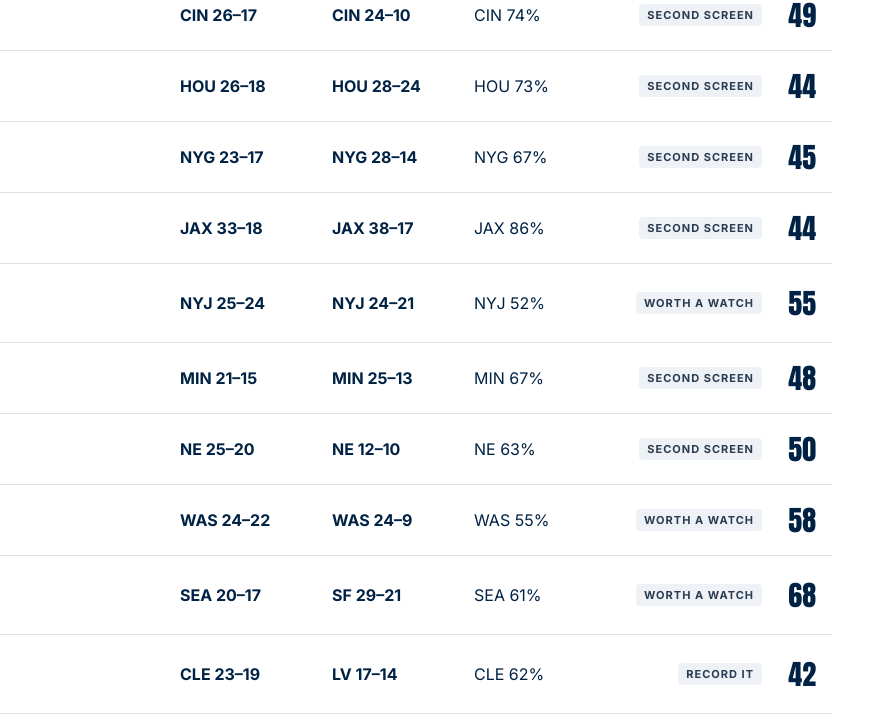
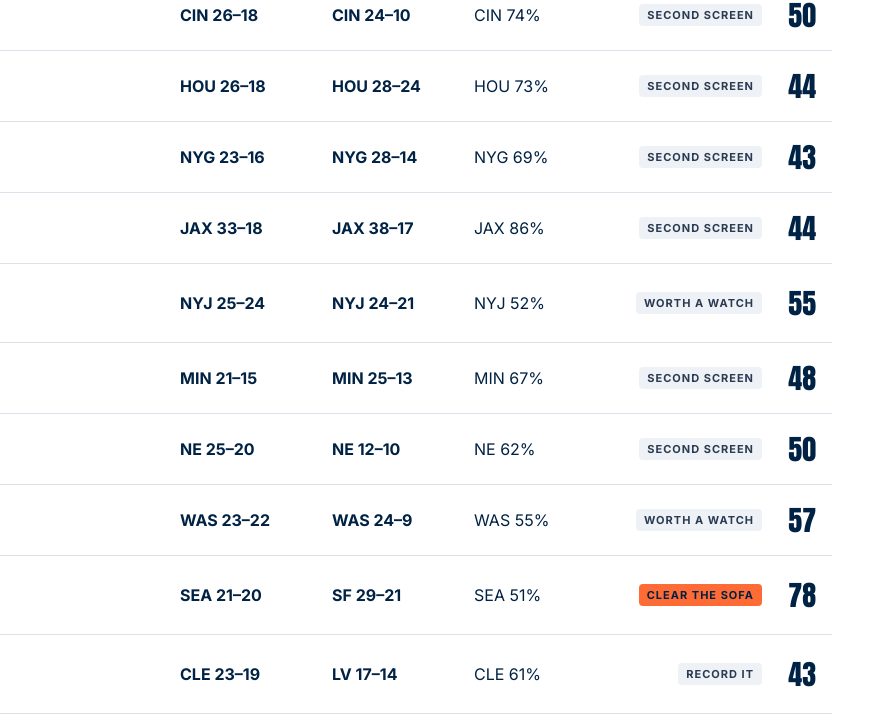
Before and after one commit to kissmysponge/Kissmysponge.github.io, a plain HTML site: page index.html in a window 1280 px wide. Shown: the part 954-1679 px from the top of the page, 384-1280 px from the left. Drawn offline with Linux system fonts and the light colour scheme.

Commit message:
Site update 2026-11-27 23:57

```diff
--- a/index.html
+++ b/index.html
@@ -73,16 +73,16 @@ footer nav{display:flex;gap:20px}
 <div class="g"><div><b>THU 9:30PM</b><small>SKY SPORTS NFL</small></div><div class="mu"><img src="https://a.espncdn.com/i/teamlogos/nfl/500/phi.png" alt="" width="26" height="26">PHI <i>@</i> DAL<img src="https://a.espncdn.com/i/teamlogos/nfl/500/dal.png" alt="" width="26" height="26"></div><div class="b"><em class="ml">MODEL</em>DAL 29–22</div><div class="b"><em class="ml">ME</em>DAL 20–17</div><div><em class="ml">WIN %</em>DAL 71%</div><div class="w"><span class="band">SECOND SCREEN</span><span class="sc">48</span></div></div>
 <div class="g"><div><b>FRI 1:20AM</b><small>SKY SPORTS NFL</small></div><div class="mu"><img src="https://a.espncdn.com/i/teamlogos/nfl/500/kc.png" alt="" width="26" height="26">KC <i>@</i> BUF<img src="https://a.espncdn.com/i/teamlogos/nfl/500/buf.png" alt="" width="26" height="26"></div><div class="b"><em class="ml">MODEL</em>BUF 20–18</div><div class="b"><em class="ml">ME</em>BUF 35–34</div><div><em class="ml">WIN %</em>BUF 56%</div><div class="w"><span class="band">SET AN ALARM</span><span class="sc">65</span></div></div>
 <div class="g"><div><b>FRI 8PM</b><small>PRIME</small></div><div class="mu"><img src="https://a.espncdn.com/i/teamlogos/nfl/500/den.png" alt="" width="26" height="26">DEN <i>@</i> PIT<img src="https://a.espncdn.com/i/teamlogos/nfl/500/pit.png" alt="" width="26" height="26"></div><div class="b"><em class="ml">MODEL</em>DEN 21–16</div><div class="b"><em class="ml">ME</em>DEN 17–14</div><div><em class="ml">WIN %</em>DEN 65%</div><div class="w"><span class="band">WORTH A WATCH</span><span class="sc">60</span></div></div>
-<div class="g"><div><b>SUN 6PM</b><small>5ACTION</small></div><div class="mu"><img src="https://a.espncdn.com/i/teamlogos/nfl/500/no.png" alt="" width="26" height="26">NO <i>@</i> CIN<img src="https://a.espncdn.com/i/teamlogos/nfl/500/cin.png" alt="" width="26" height="26"></div><div class="b"><em class="ml">MODEL</em>CIN 26–17</div><div class="b"><em class="ml">ME</em>CIN 24–10</div><div><em class="ml">WIN %</em>CIN 74%</div><div class="w"><span class="band">SECOND SCREEN</span><span class="sc">49</span></div></div>
+<div class="g"><div><b>SUN 6PM</b><small>5ACTION</small></div><div class="mu"><img src="https://a.espncdn.com/i/teamlogos/nfl/500/no.png" alt="" width="26" height="26">NO <i>@</i> CIN<img src="https://a.espncdn.com/i/teamlogos/nfl/500/cin.png" alt="" width="26" height="26"></div><div class="b"><em class="ml">MODEL</em>CIN 26–18</div><div class="b"><em class="ml">ME</em>CIN 24–10</div><div><em class="ml">WIN %</em>CIN 74%</div><div class="w"><span class="band">SECOND SCREEN</span><span class="sc">50</span></div></div>
 <div class="g"><div><b>SUN 6PM</b><small>DAZN</small></div><div class="mu"><img src="https://a.espncdn.com/i/teamlogos/nfl/500/bal.png" alt="" width="26" height="26">BAL <i>@</i> HOU<img src="https://a.espncdn.com/i/teamlogos/nfl/500/hou.png" alt="" width="26" height="26"></div><div class="b"><em class="ml">MODEL</em>HOU 26–18</div><div class="b"><em class="ml">ME</em>HOU 28–24</div><div><em class="ml">WIN %</em>HOU 73%</div><div class="w"><span class="band">SECOND SCREEN</span><span class="sc">44</span></div></div>
-<div class="g"><div><b>SUN 6PM</b><small>SKY SPORTS+</small></div><div class="mu"><img src="https://a.espncdn.com/i/teamlogos/nfl/500/nyg.png" alt="" width="26" height="26">NYG <i>@</i> IND<img src="https://a.espncdn.com/i/teamlogos/nfl/500/ind.png" alt="" width="26" height="26"></div><div class="b"><em class="ml">MODEL</em>NYG 23–17</div><div class="b"><em class="ml">ME</em>NYG 28–14</div><div><em class="ml">WIN %</em>NYG 67%</div><div class="w"><span class="band">SECOND SCREEN</span><span class="sc">45</span></div></div>
+<div class="g"><div><b>SUN 6PM</b><small>SKY SPORTS+</small></div><div class="mu"><img src="https://a.espncdn.com/i/teamlogos/nfl/500/nyg.png" alt="" width="26" height="26">NYG <i>@</i> IND<img src="https://a.espncdn.com/i/teamlogos/nfl/500/ind.png" alt="" width="26" height="26"></div><div class="b"><em class="ml">MODEL</em>NYG 23–16</div><div class="b"><em class="ml">ME</em>NYG 28–14</div><div><em class="ml">WIN %</em>NYG 69%</div><div class="w"><span class="band">SECOND SCREEN</span><span class="sc">43</span></div></div>
 <div class="g"><div><b>SUN 6PM</b><small>DAZN</small></div><div class="mu"><img src="https://a.espncdn.com/i/teamlogos/nfl/500/ten.png" alt="" width="26" height="26">TEN <i>@</i> JAX<img src="https://a.espncdn.com/i/teamlogos/nfl/500/jax.png" alt="" width="26" height="26"></div><div class="b"><em class="ml">MODEL</em>JAX 33–18</div><div class="b"><em class="ml">ME</em>JAX 38–17</div><div><em class="ml">WIN %</em>JAX 86%</div><div class="w"><span class="band">SECOND SCREEN</span><span class="sc">44</span></div></div>
 <div class="g"><div><b>SUN 6PM</b><small>DAZN · TALKSPORT RADIO</small></div><div class="mu"><img src="https://a.espncdn.com/i/teamlogos/nfl/500/nyj.png" alt="" width="26" height="26">NYJ <i>@</i> MIA<img src="https://a.espncdn.com/i/teamlogos/nfl/500/mia.png" alt="" width="26" height="26"></div><div class="b"><em class="ml">MODEL</em>NYJ 25–24</div><div class="b"><em class="ml">ME</em>NYJ 24–21</div><div><em class="ml">WIN %</em>NYJ 52%</div><div class="w"><span class="band">WORTH A WATCH</span><span class="sc">55</span></div></div>
 <div class="g"><div><b>SUN 6PM</b><small>SKY SPORTS NFL</small></div><div class="mu"><img src="https://a.espncdn.com/i/teamlogos/nfl/500/atl.png" alt="" width="26" height="26">ATL <i>@</i> MIN<img src="https://a.espncdn.com/i/teamlogos/nfl/500/min.png" alt="" width="26" height="26"></div><div class="b"><em class="ml">MODEL</em>MIN 21–15</div><div class="b"><em class="ml">ME</em>MIN 25–13</div><div><em class="ml">WIN %</em>MIN 67%</div><div class="w"><span class="band">SECOND SCREEN</span><span class="sc">48</span></div></div>
-<div class="g"><div><b>SUN 9:05PM</b><small>SKY SPORTS+</small></div><div class="mu"><img src="https://a.espncdn.com/i/teamlogos/nfl/500/ne.png" alt="" width="26" height="26">NE <i>@</i> LAC<img src="https://a.espncdn.com/i/teamlogos/nfl/500/lac.png" alt="" width="26" height="26"></div><div class="b"><em class="ml">MODEL</em>NE 25–20</div><div class="b"><em class="ml">ME</em>NE 12–10</div><div><em class="ml">WIN %</em>NE 63%</div><div class="w"><span class="band">SECOND SCREEN</span><span class="sc">50</span></div></div>
-<div class="g"><div><b>SUN 9:25PM</b><small>SKY SPORTS+</small></div><div class="mu"><img src="https://a.espncdn.com/i/teamlogos/nfl/500/wsh.png" alt="" width="26" height="26">WAS <i>@</i> ARI<img src="https://a.espncdn.com/i/teamlogos/nfl/500/ari.png" alt="" width="26" height="26"></div><div class="b"><em class="ml">MODEL</em>WAS 24–22</div><div class="b"><em class="ml">ME</em>WAS 24–9</div><div><em class="ml">WIN %</em>WAS 55%</div><div class="w"><span class="band">WORTH A WATCH</span><span class="sc">58</span></div></div>
-<div class="g"><div><b>SUN 9:25PM</b><small>5 · SKY SPORTS NFL · TALKSPORT RADIO</small></div><div class="mu"><img src="https://a.espncdn.com/i/teamlogos/nfl/500/sea.png" alt="" width="26" height="26">SEA <i>@</i> SF<img src="https://a.espncdn.com/i/teamlogos/nfl/500/sf.png" alt="" width="26" height="26"></div><div class="b"><em class="ml">MODEL</em>SEA 20–17</div><div class="b"><em class="ml">ME</em>SF 29–21</div><div><em class="ml">WIN %</em>SEA 61%</div><div class="w"><span class="band">WORTH A WATCH</span><span class="sc">68</span></div></div>
-<div class="g"><div><b>MON 1:20AM</b><small>SKY SPORTS NFL · TALKSPORT RADIO</small></div><div class="mu"><img src="https://a.espncdn.com/i/teamlogos/nfl/500/lv.png" alt="" width="26" height="26">LV <i>@</i> CLE<img src="https://a.espncdn.com/i/teamlogos/nfl/500/cle.png" alt="" width="26" height="26"></div><div class="b"><em class="ml">MODEL</em>CLE 23–19</div><div class="b"><em class="ml">ME</em>LV 17–14</div><div><em class="ml">WIN %</em>CLE 62%</div><div class="w"><span class="band">RECORD IT</span><span class="sc">42</span></div></div>
+<div class="g"><div><b>SUN 9:05PM</b><small>SKY SPORTS+</small></div><div class="mu"><img src="https://a.espncdn.com/i/teamlogos/nfl/500/ne.png" alt="" width="26" height="26">NE <i>@</i> LAC<img src="https://a.espncdn.com/i/teamlogos/nfl/500/lac.png" alt="" width="26" height="26"></div><div class="b"><em class="ml">MODEL</em>NE 25–20</div><div class="b"><em class="ml">ME</em>NE 12–10</div><div><em class="ml">WIN %</em>NE 62%</div><div class="w"><span class="band">SECOND SCREEN</span><span class="sc">50</span></div></div>
+<div class="g"><div><b>SUN 9:25PM</b><small>SKY SPORTS+</small></div><div class="mu"><img src="https://a.espncdn.com/i/teamlogos/nfl/500/wsh.png" alt="" width="26" height="26">WAS <i>@</i> ARI<img src="https://a.espncdn.com/i/teamlogos/nfl/500/ari.png" alt="" width="26" height="26"></div><div class="b"><em class="ml">MODEL</em>WAS 23–22</div><div class="b"><em class="ml">ME</em>WAS 24–9</div><div><em class="ml">WIN %</em>WAS 55%</div><div class="w"><span class="band">WORTH A WATCH</span><span class="sc">57</span></div></div>
+<div class="g"><div><b>SUN 9:25PM</b><small>5 · SKY SPORTS NFL · TALKSPORT RADIO</small></div><div class="mu"><img src="https://a.espncdn.com/i/teamlogos/nfl/500/sea.png" alt="" width="26" height="26">SEA <i>@</i> SF<img src="https://a.espncdn.com/i/teamlogos/nfl/500/sf.png" alt="" width="26" height="26"></div><div class="b"><em class="ml">MODEL</em>SEA 21–20</div><div class="b"><em class="ml">ME</em>SF 29–21</div><div><em class="ml">WIN %</em>SEA 51%</div><div class="w"><span class="band top">CLEAR THE SOFA</span><span class="sc">78</span></div></div>
+<div class="g"><div><b>MON 1:20AM</b><small>SKY SPORTS NFL · TALKSPORT RADIO</small></div><div class="mu"><img src="https://a.espncdn.com/i/teamlogos/nfl/500/lv.png" alt="" width="26" height="26">LV <i>@</i> CLE<img src="https://a.espncdn.com/i/teamlogos/nfl/500/cle.png" alt="" width="26" height="26"></div><div class="b"><em class="ml">MODEL</em>CLE 23–19</div><div class="b"><em class="ml">ME</em>LV 17–14</div><div><em class="ml">WIN %</em>CLE 61%</div><div class="w"><span class="band">RECORD IT</span><span class="sc">43</span></div></div>
 <div class="g"><div><b>TUE 1:15AM</b><small>SKY SPORTS NFL</small></div><div class="mu"><img src="https://a.espncdn.com/i/teamlogos/nfl/500-dark/car.png" alt="" width="26" height="26">CAR <i>@</i> TB<img src="https://a.espncdn.com/i/teamlogos/nfl/500/tb.png" alt="" width="26" height="26"></div><div class="b"><em class="ml">MODEL</em>TB 20–17</div><div class="b"><em class="ml">ME</em>TB 24–17</div><div><em class="ml">WIN %</em>TB 59%</div><div class="w"><span class="band">RECORD IT</span><span class="sc">41</span></div></div></div></div></section>
 <section id="rankings"><div class="wrap"><div class="hd"><h2 class="A">SPONGE RANKINGS</h2></div>
 <div class="ranks"><div class="rc"><div class="rn">1</div><img src="https://a.espncdn.com/i/teamlogos/nfl/500/sf.png" alt="" width="26" height="26"><div class="rt"><b>San Francisco 49ers</b><small>9-1 · Top Tier</small></div><span class="nc">—</span></div>
@@ -127,6 +127,6 @@ footer nav{display:flex;gap:20px}
 </div></div></section>
 <div id="sub" class="wrap"><div class="cta"><div style="flex:1 1 420px"><div class="A">THE FULL WEEK, IN YOUR INBOX.</div><p>Picks on Wednesday, reviews on Monday. Free on Substack.</p></div>
 <a class="btn" href="https://ballsin.substack.com">SUBSCRIBE FREE</a></div></div>
-<footer><div class="wrap"><div>Balls In Football · Updated Fri 27 Nov 2026, 22:41</div>
+<footer><div class="wrap"><div>Balls In Football · Updated Fri 27 Nov 2026, 23:57</div>
 <nav><a href="https://www.instagram.com/">Instagram</a><a href="https://www.facebook.com/">Facebook</a><a href="https://ballsin.substack.com">Substack</a></nav></div></footer>
 </body></html>
```
